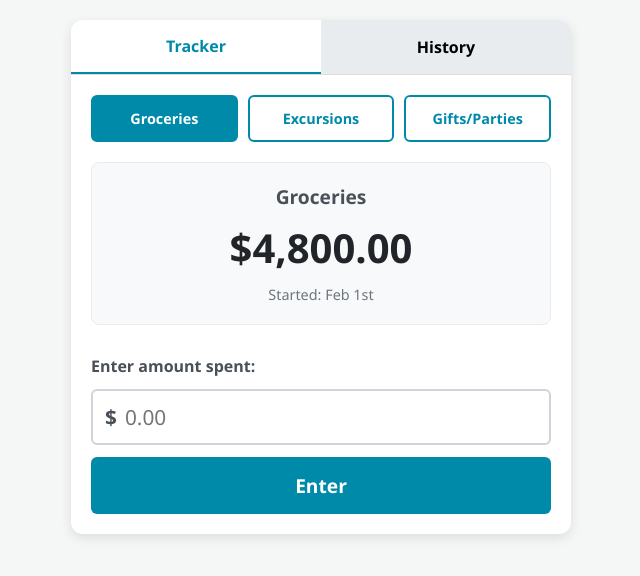
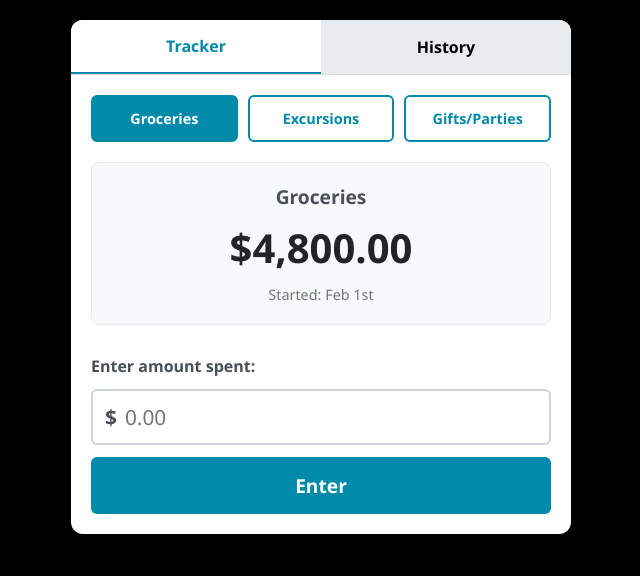
Before and after one commit to Jaxpi/budgetTracker, a plain HTML site: page index.html in a window 1280 px wide. Shown: the whole page, without its empty margins (319-959 px from the left). Drawn offline with Linux system fonts and the light colour scheme.

Commit message:
replaced removed body color

```diff
--- a/style.css
+++ b/style.css
@@ -6,7 +6,7 @@
 }
 
 body {
-    background-color: #f4f7f6;
+    background-color: #000000;
     display: flex;
     justify-content: center;
     padding: 20px 10px;
```
